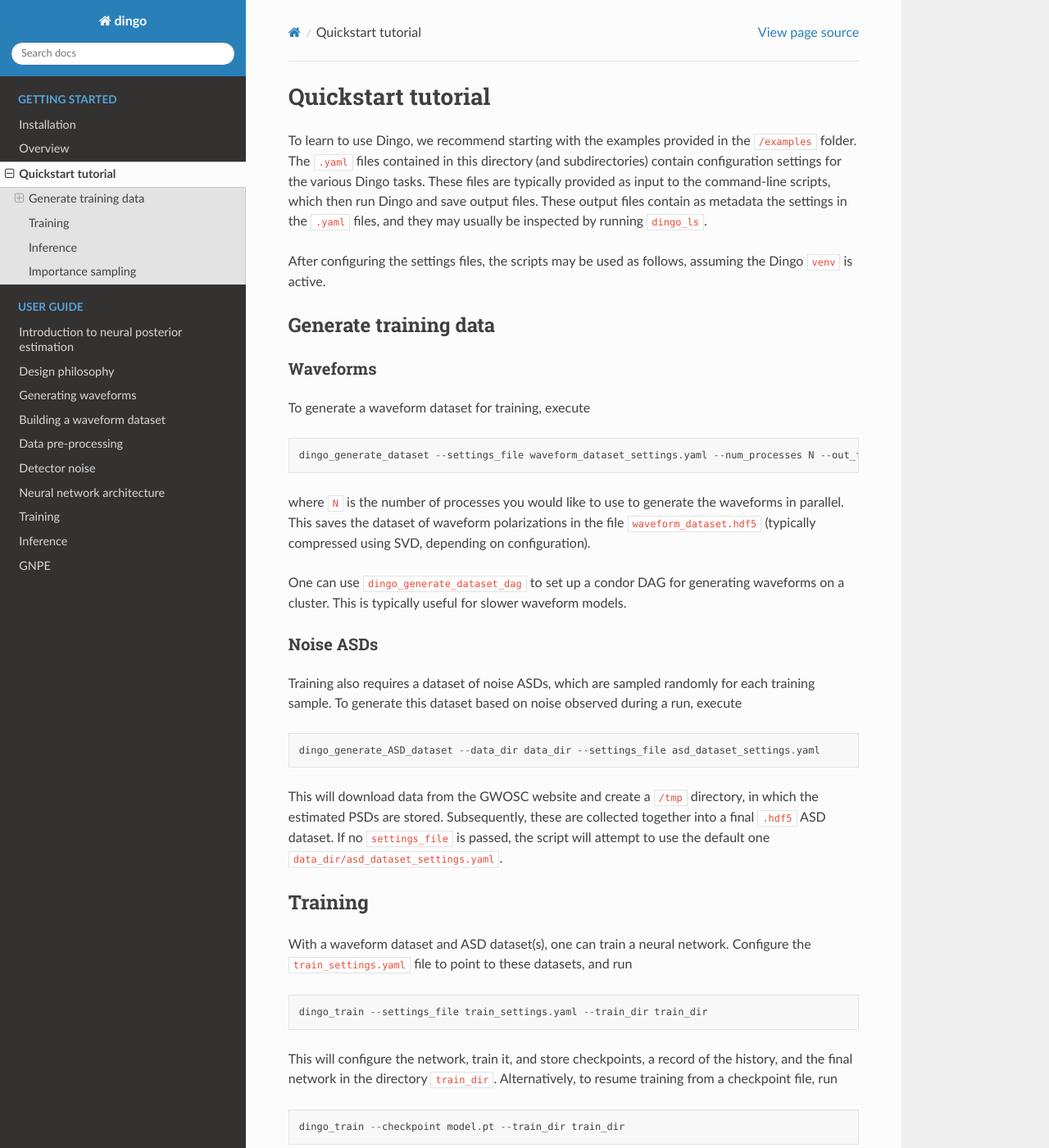
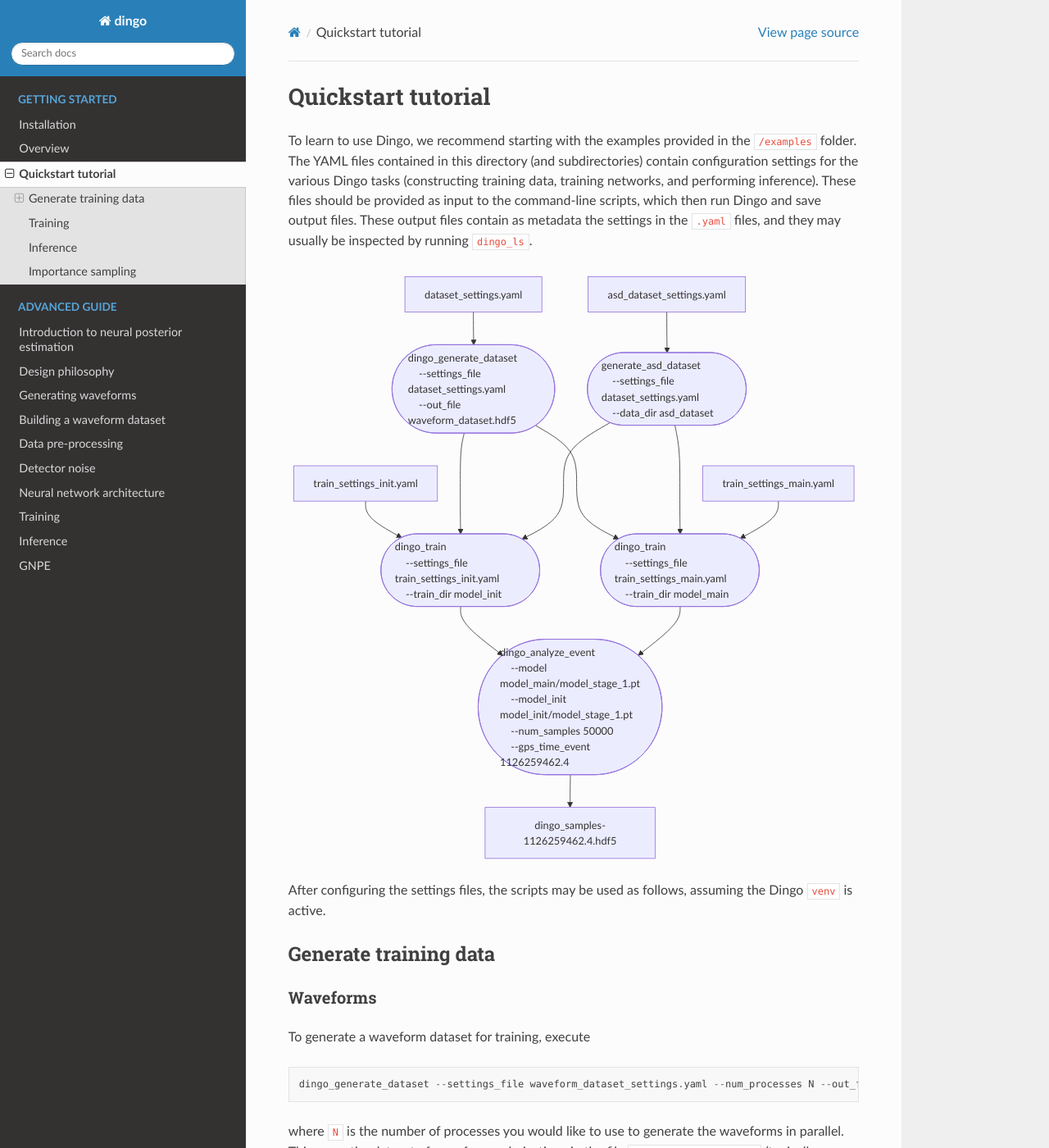
Before and after one commit to dingo-gw/dingo, a Sphinx documentation site: the page built from docs/source/quickstart.md, in a window 1280 px wide and 1400 px high. Shown: the whole window at 82% size. Built offline with Sphinx 7.4.7 and the Read the Docs theme 2.0.0, drawn with Linux system fonts in a browser that asks for light colours; pages that are not in the unit, such as notebooks, are missing from menus.

Commit message:
update docs

````diff
--- a/docs/source/quickstart.md
+++ b/docs/source/quickstart.md
@@ -1,12 +1,51 @@
 # Quickstart tutorial
 
 To learn to use Dingo, we recommend starting with the examples provided in the `/examples`
-folder. The `.yaml` files contained in this directory (and subdirectories) contain
-configuration
-settings for the various Dingo tasks. These files are typically provided as input to the
+folder. The YAML files contained in this directory (and subdirectories) contain
+configuration settings for the various Dingo tasks (constructing training data, training networks, and performing inference). These files should be provided as input to the
 command-line scripts, which then run Dingo and save output files. These output files
 contain as metadata the settings in the `.yaml` files, and they may usually be inspected
 by running `dingo_ls`.
+
+```{mermaid}
+flowchart TB
+    dataset_settings[dataset_settings.yaml]
+    dataset_settings-->generate_dataset(["dingo_generate_dataset
+    #nbsp; #nbsp; --settings_file dataset_settings.yaml
+    #nbsp; #nbsp; --out_file waveform_dataset.hdf5"])
+    style generate_dataset text-align:left
+    asd_settings[asd_dataset_settings.yaml]
+    asd_settings-->generate_asd(["generate_asd_dataset
+    #nbsp; #nbsp; --settings_file dataset_settings.yaml
+    #nbsp; #nbsp; --data_dir asd_dataset"])
+    style generate_asd text-align:left
+    train_init(["dingo_train
+    #nbsp; #nbsp; --settings_file train_settings_init.yaml
+    #nbsp; #nbsp; --train_dir model_init"])
+    style train_init text-align:left
+    train_settings_init[train_settings_init.yaml]
+    train_settings_init-->train_init
+    generate_dataset--->train_init
+    generate_asd--->train_init
+    generate_dataset--->train_main(["dingo_train
+    #nbsp; #nbsp; --settings_file train_settings_main.yaml
+    #nbsp; #nbsp; --train_dir model_main"])
+    style train_main text-align:left
+    train_settings_main[train_settings_main.yaml]
+    generate_asd--->train_main
+    train_settings_main-->train_main
+    train_init-->inference(["dingo_analyze_event
+    #nbsp; #nbsp; --model model_main/model_stage_1.pt
+    #nbsp; #nbsp; --model_init model_init/model_stage_1.pt
+    #nbsp; #nbsp; --num_samples 50000
+    #nbsp; #nbsp; --gps_time_event 1126259462.4"])
+    style inference text-align:left
+    train_main-->inference
+    inference-->samples[dingo_samples-1126259462.4.hdf5]
+```
+
+
+
 
 After configuring the settings files, the scripts may be used as follows, assuming the
 Dingo `venv` is active.
````
Also changed, not shown: docs/source/index.rst (+29 -5 lines), docs/source/overview.md (added, +70 -0 lines), docs/source/overview.rst (deleted, +0 -10 lines).
